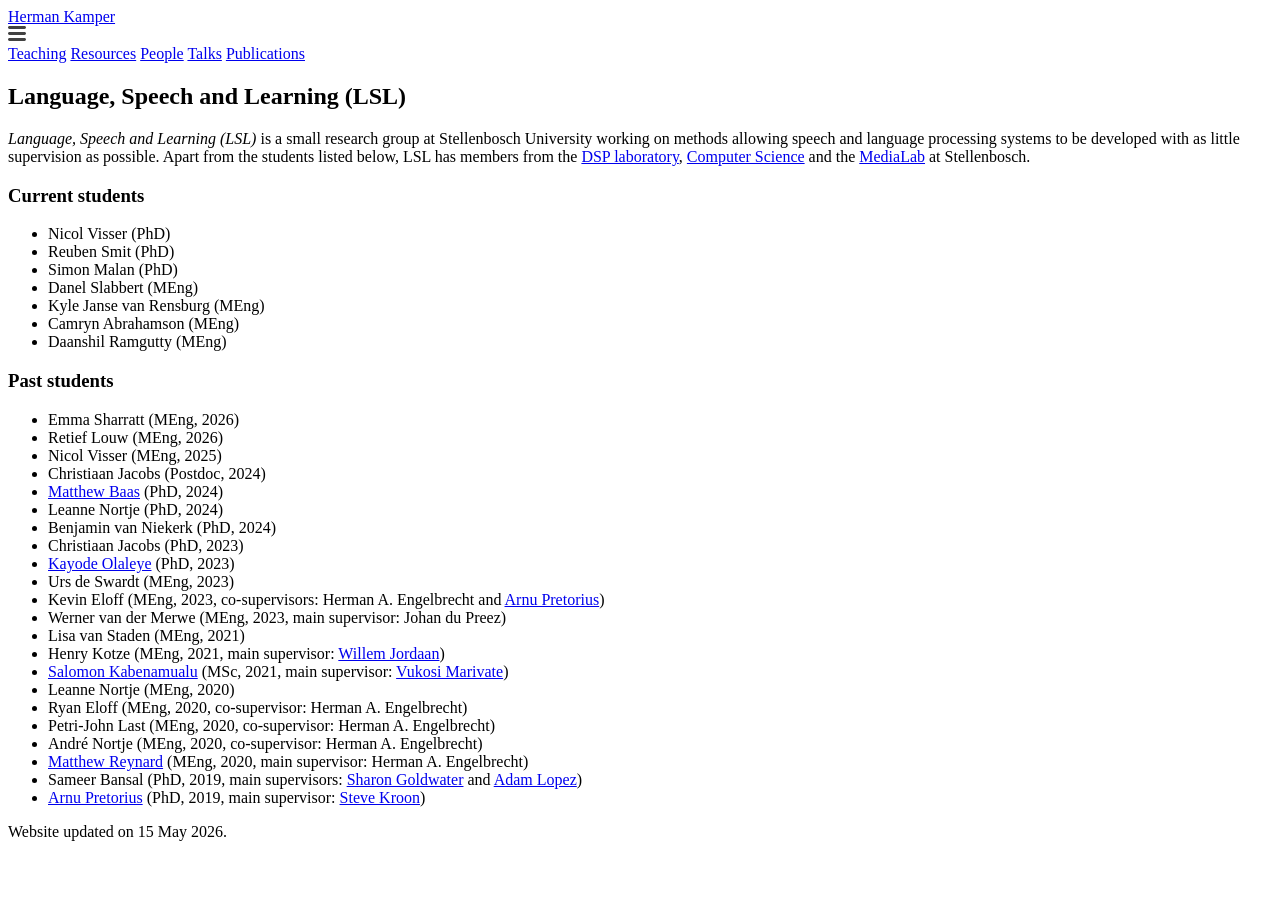
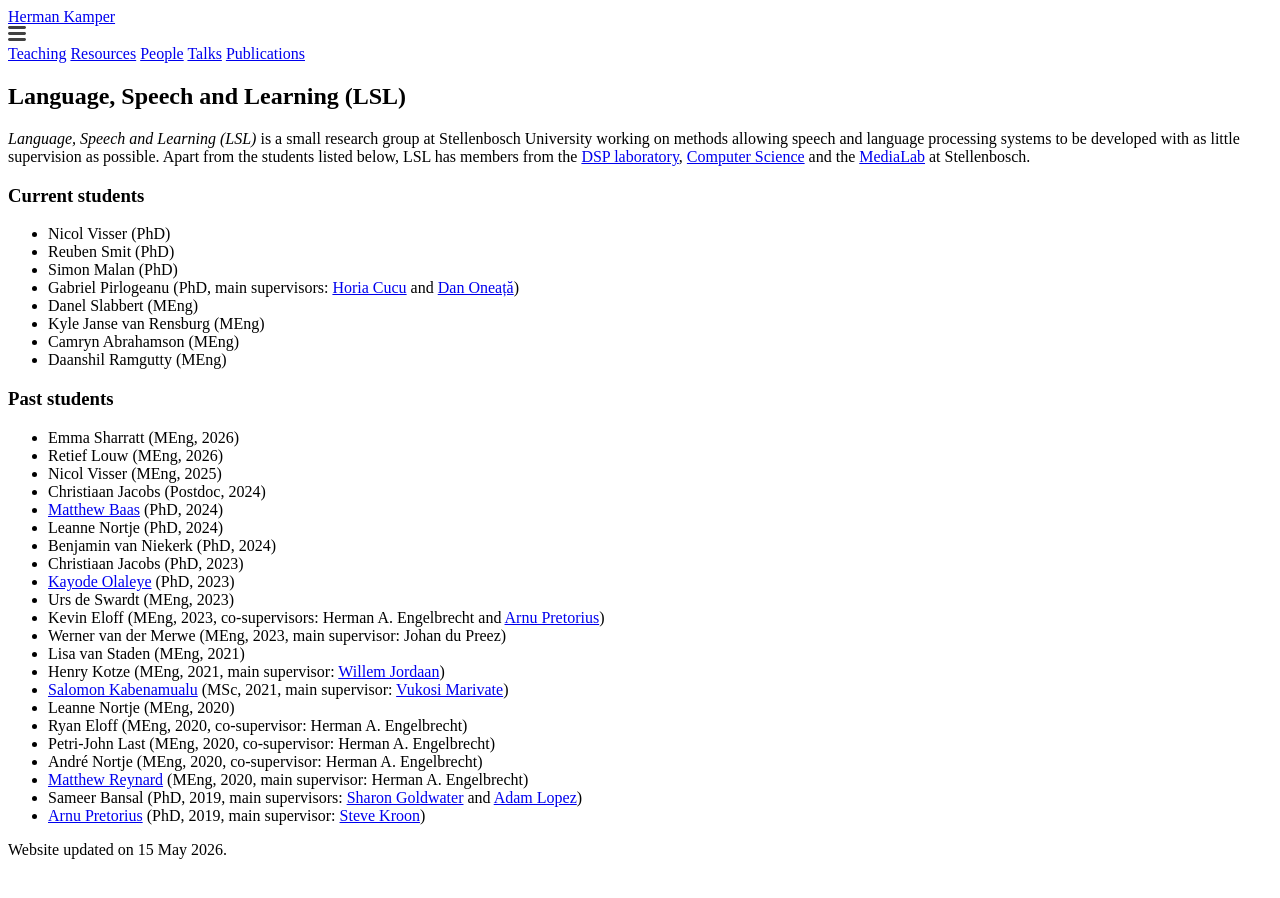
Before and after one commit to kamperh/kamperh.github.io, a Jekyll site: the page built from people.md, in a window 1280 px wide. Built offline with Jekyll 4.4.1, drawn with Linux system fonts in a browser that asks for light colours; a style sheet for code colours, icons or effects is not loaded.

Commit message:
Update people.md

```diff
--- a/people.md
+++ b/people.md
@@ -15,6 +15,7 @@ order: 3
 - Nicol Visser (PhD)
 - Reuben Smit (PhD)
 - Simon Malan (PhD)
+- Gabriel Pirlogeanu (PhD, main supervisors: [Horia Cucu](https://speed.pub.ro/people/horia-cucu/) and [Dan Oneață](https://doneata.bitbucket.io/))
 - Danel Slabbert (MEng)
 - Kyle Janse van Rensburg (MEng)
 - Camryn Abrahamson (MEng)
```
